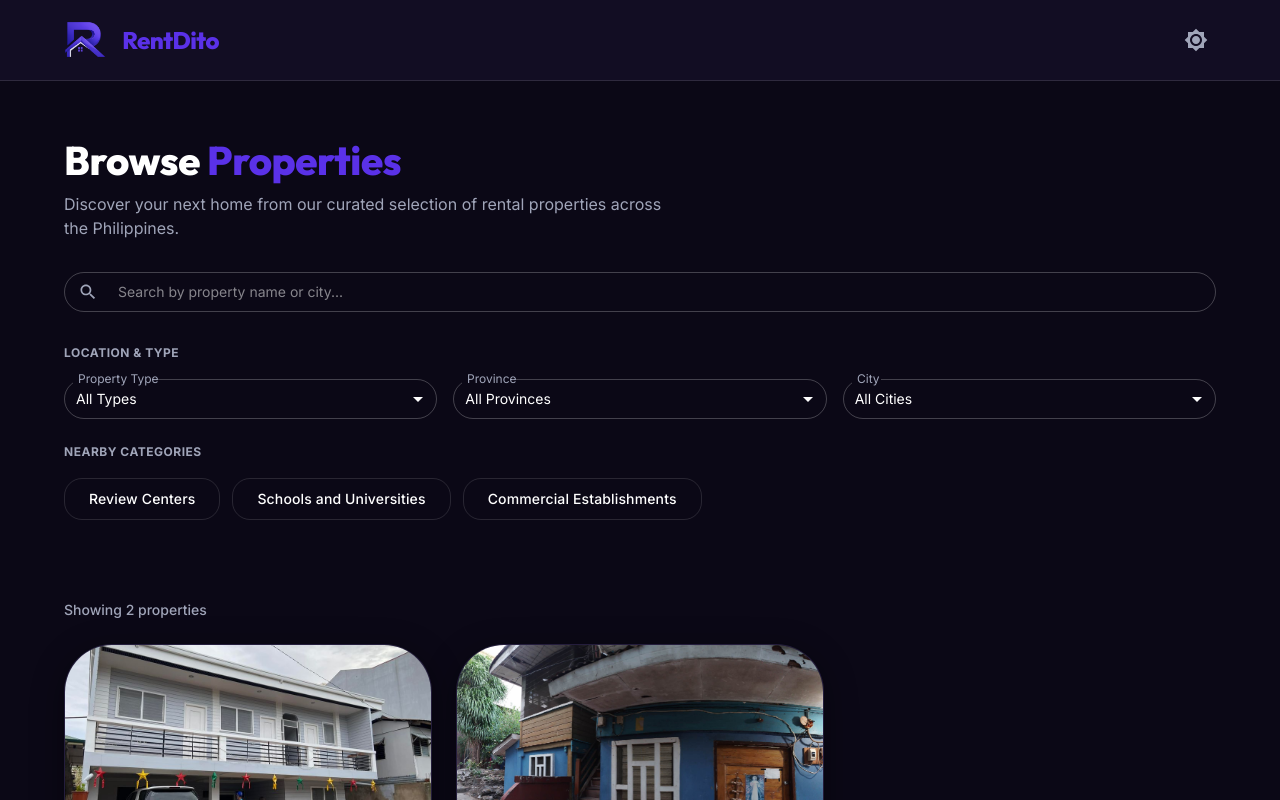
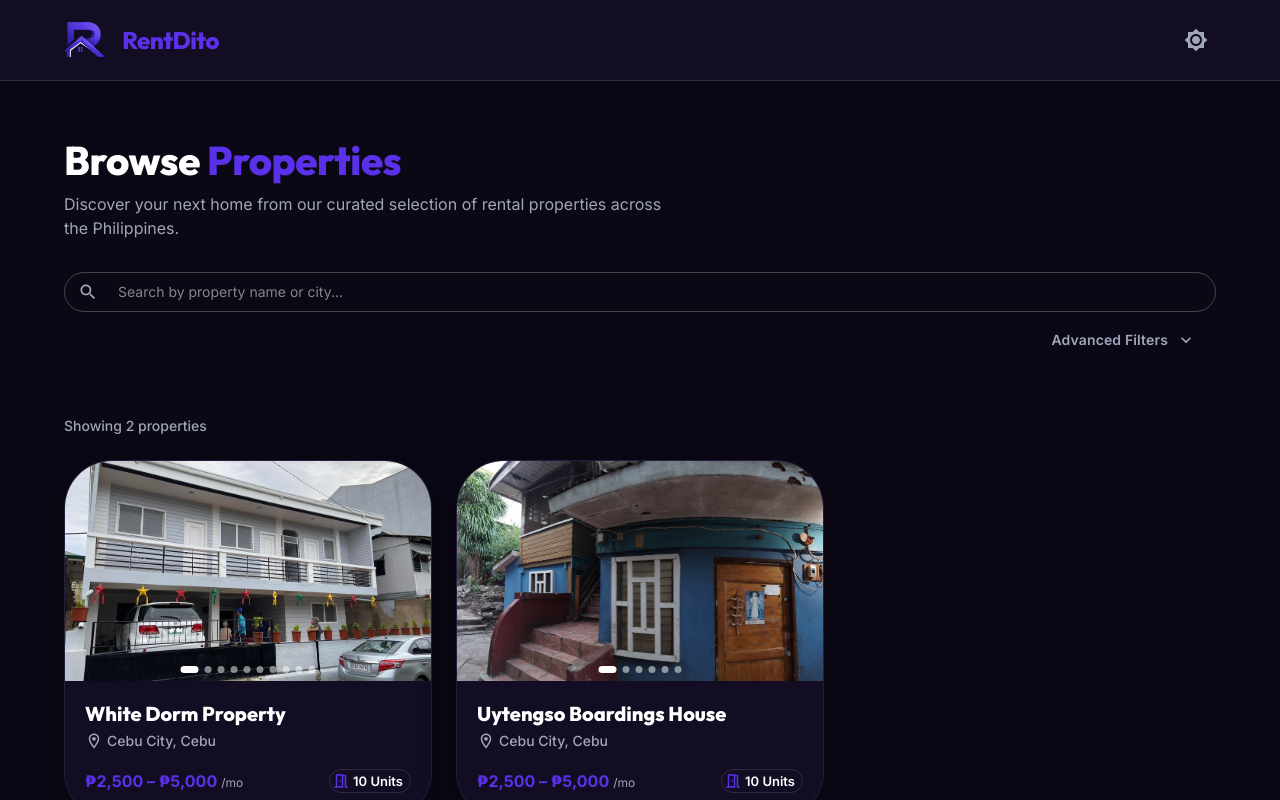
Before and after one commit to reyxdz/RentDito, a React (Vite) app in the folder client/: page /listings in a window 1280 px wide. Shown: the top 800 px of the page. Built offline with nearby package versions, Linux system fonts and the light colour scheme.

Commit message:
feat(listings): make inline advanced filters collapsible for better UX

```diff
--- a/client/src/presentation/pages/listings/ListingsPage.tsx
+++ b/client/src/presentation/pages/listings/ListingsPage.tsx
@@ -16,8 +16,9 @@ import {
   Button,
   TextField,
   InputAdornment,
+  Collapse,
 } from '@mui/material';
-import { MeetingRoomOutlined, LocationOnOutlined, TuneOutlined, Search } from '@mui/icons-material';
+import { MeetingRoomOutlined, LocationOnOutlined, TuneOutlined, Search, ExpandMore, ExpandLess } from '@mui/icons-material';
 import { useNavigate } from 'react-router-dom';
 import { useListings } from '../../../application/hooks/useListings';
 import { useVenueFiltering } from '../../../application/hooks/useVenueFiltering';
@@ -34,6 +35,7 @@ export default function ListingsPage() {
   const { properties, loading, error } = useListings();
   const filterOptions = useFilterOptions(properties);
   const [isFilterModalOpen, setIsFilterModalOpen] = useState(false);
+  const [isFiltersExpanded, setIsFiltersExpanded] = useState(false);
 
   const [filters, setFilters] = useState<ListingFilters>({
     searchTerm: '',
@@ -181,8 +183,26 @@ export default function ListingsPage() {
             }}
           />
 
+          {/* Filters Toggle Button (Desktop) */}
+          <Box sx={{ display: { xs: 'none', md: 'flex' }, justifyContent: 'flex-end', mt: 1 }}>
+            <Button
+              onClick={() => setIsFiltersExpanded(!isFiltersExpanded)}
+              endIcon={isFiltersExpanded ? <ExpandLess /> : <ExpandMore />}
+              sx={{
+                textTransform: 'none',
+                fontWeight: 600,
+                color: 'text.secondary',
+                '&:hover': { bgcolor: 'transparent', color: 'primary.main' },
+              }}
+              disableRipple
+            >
+              {isFiltersExpanded ? 'Hide Advanced Filters' : 'Advanced Filters'}
+            </Button>
+          </Box>
+
           {/* Inline Filters */}
-          <Box sx={{ mt: 4, display: { xs: 'none', md: 'block' } }}>
+          <Collapse in={isFiltersExpanded} timeout="auto" unmountOnExit>
+            <Box sx={{ mt: 2, display: { xs: 'none', md: 'block' } }}>
               <FilterPanel
                 filters={filters}
                 filterOptions={filterOptions}
@@ -199,6 +219,7 @@ export default function ListingsPage() {
                 hideSearch={true}
               />
             </Box>
+          </Collapse>
         </Container>
       </Box>
 
```
Lines whose indentation alone changed are shown as unchanged.
